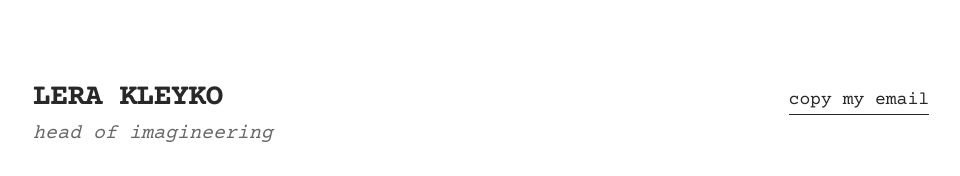
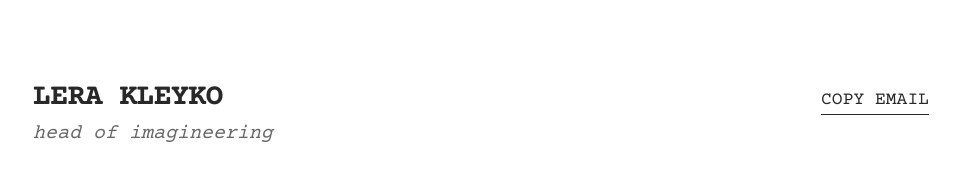
Before and after one commit to VovaRodionov/kleyko, a Next.js app: page / in a window 1280 px wide. Shown: the top 176 px of the page, without its empty margins (159-1119 px from the left). Built offline with nearby package versions, Linux system fonts and the light colour scheme.

Commit message:
Update CopyEmailButton text to uppercase COPY EMAIL

```diff
--- a/app/components/CopyEmailButton.tsx
+++ b/app/components/CopyEmailButton.tsx
@@ -26,7 +26,7 @@ export default function CopyEmailButton({ className = '' }: CopyEmailButtonProps
         className={`cursor-pointer transition-all focus:outline-none ${className}`}
         type="button"
       >
-        copy my email
+        COPY EMAIL
       </button>
 
       {/* Tooltip */}
```
